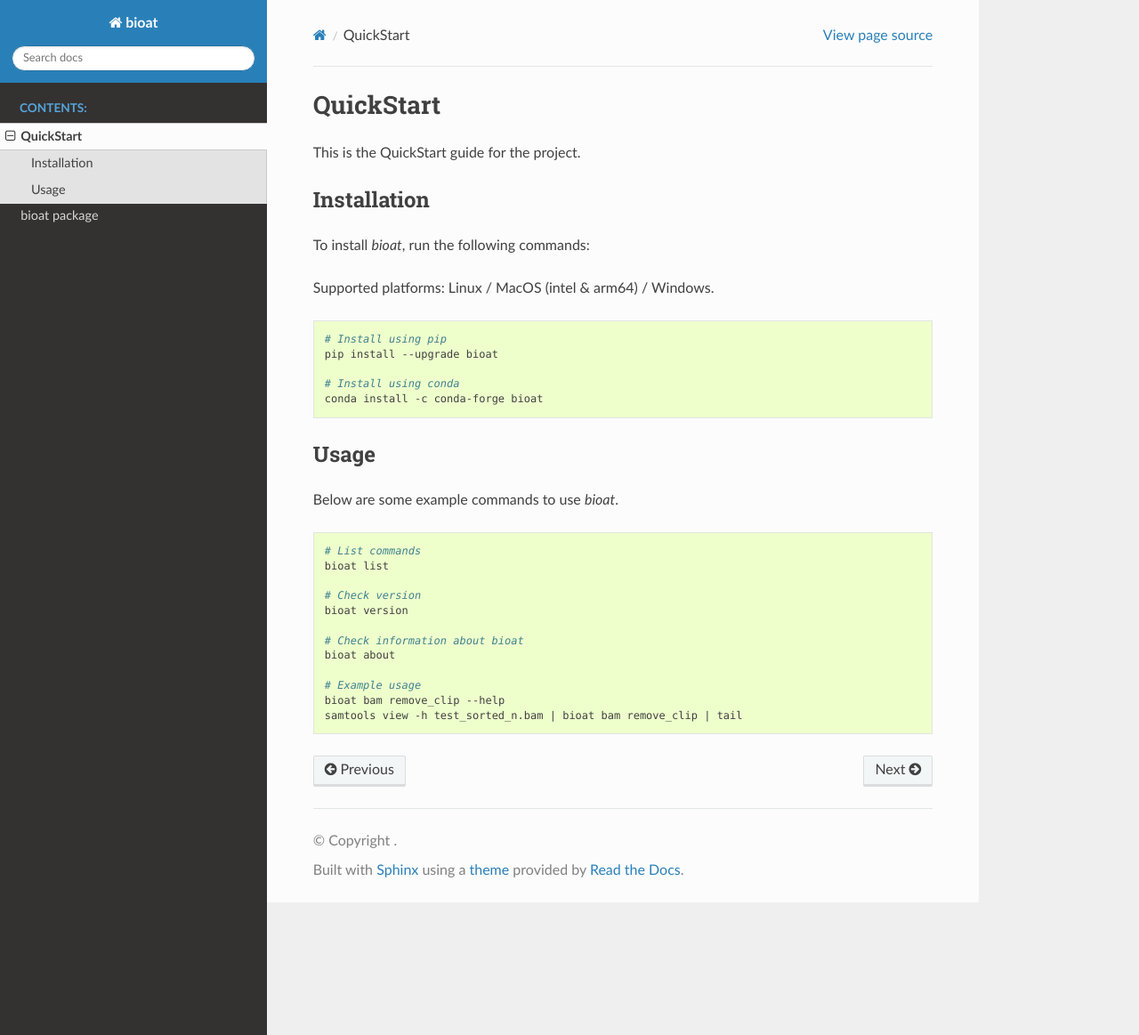
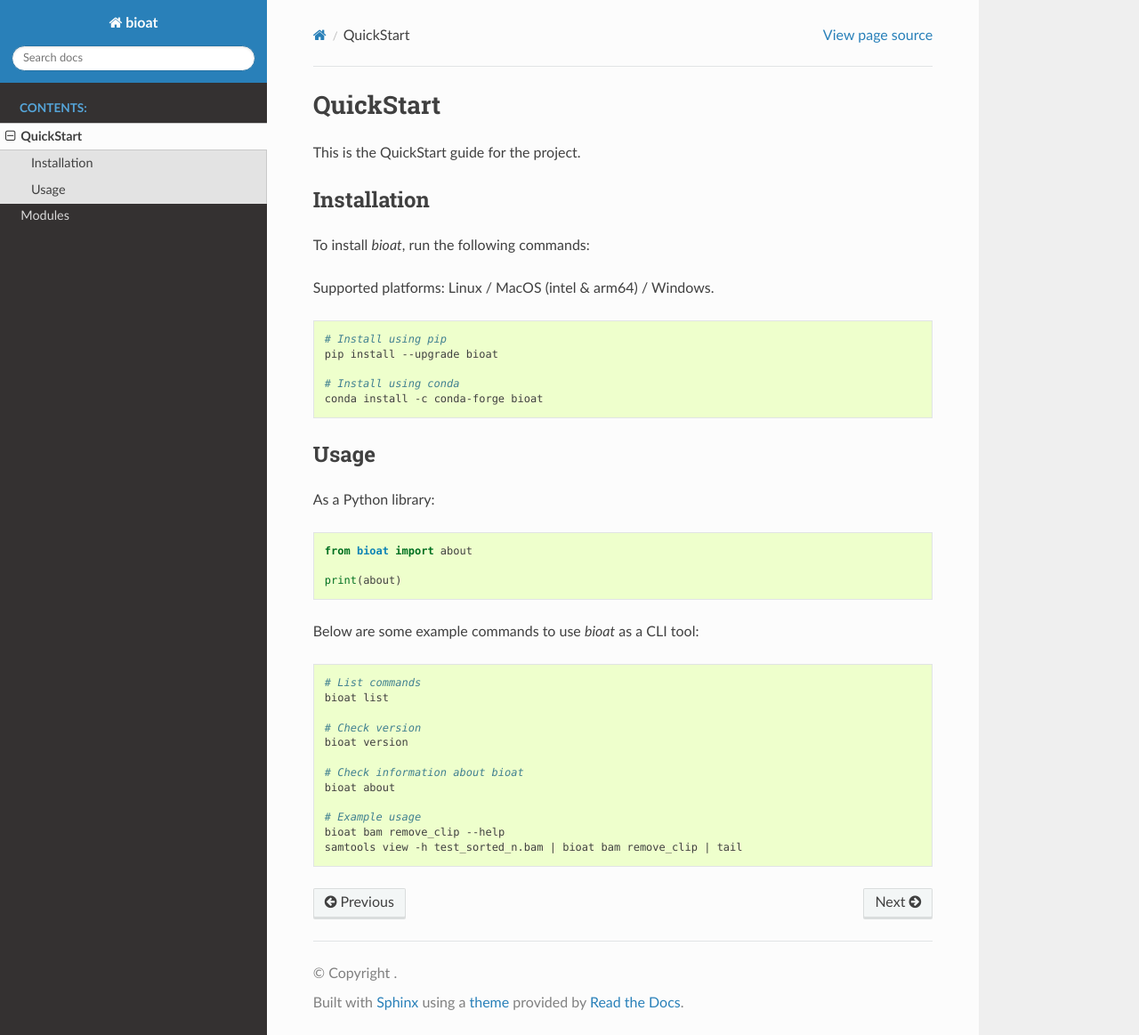
Before and after one commit to hermanzhaozzzz/bioat, a Sphinx documentation site: the page built from docs/QuickStart.rst, in a window 1280 px wide and 1163 px high. Shown: the whole window at 89% size. Built offline with Sphinx 7.4.7 and the Read the Docs theme 3.1.0, drawn with Linux system fonts in a browser that asks for light colours.

Commit message:
fix format

```diff
--- a/docs/QuickStart.rst
+++ b/docs/QuickStart.rst
@@ -21,7 +21,15 @@
 Usage
 -----
 
-Below are some example commands to use `bioat`.
+As a Python library:
+
+.. code-block:: python
+
+    from bioat import about
+
+    print(about)
+
+Below are some example commands to use `bioat` as a CLI tool:
 
 .. code-block:: shell
 
```
Also changed, not shown: docs/modules.rst (+6 -1 lines).
